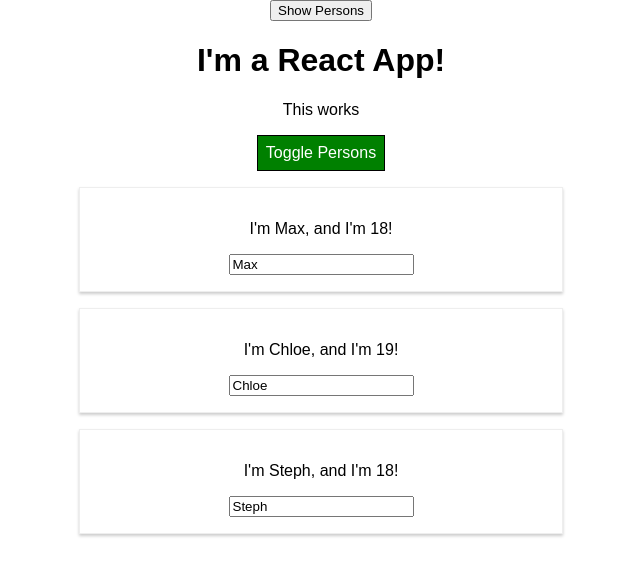
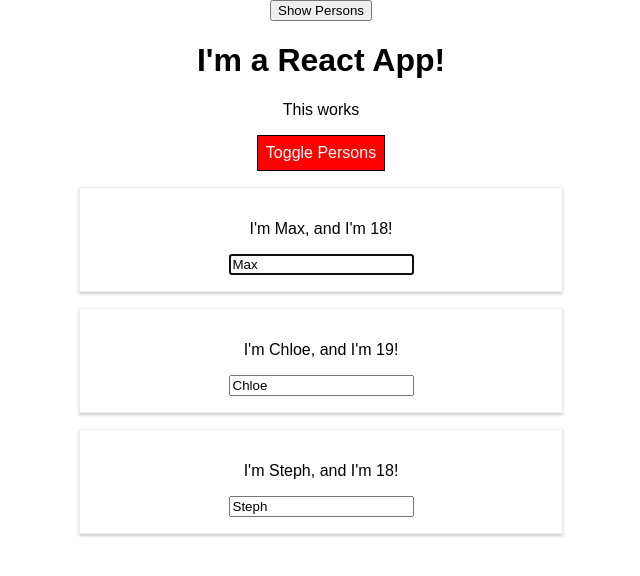
Before and after one commit to rudha/react-guide, a React app: page / in a window 1280 px wide. Both pictures are taken after a click on the button "Show Persons". Shown: the top 576 px of the page, without its empty margins (319-959 px from the left). Built offline with nearby package versions, Linux system fonts and the light colour scheme.

Commit message:
Wrapped up the components module.

```diff
--- a/package.json
+++ b/package.json
@@ -31,6 +31,7 @@
     "postcss-flexbugs-fixes": "3.2.0",
     "postcss-loader": "2.0.8",
     "promise": "8.0.1",
+    "prop-types": "^15.6.1",
     "raf": "3.4.0",
     "react": "^16.2.0",
     "react-dev-utils": "^5.0.0",
--- a/src/components/Cockpit/Cockpit.css
+++ b/src/components/Cockpit/Cockpit.css
@@ -6,7 +6,7 @@
 	font-weight: bold;
 }
 
-.Cockpit button {
+.Button {
 	background-color: green;
 	color: white;
 	font: inherit;
@@ -15,16 +15,16 @@
 	cursor: pointer;
 }
 
-.Cockpit button:hover {
+.Button:hover {
 	background-color: lightgreen;
 	color: black;
 }
 
-.Cockpit button.Red {
+.Button.Red {
 	background-color: red;
 }
 
-.Cockpit button.Red:hover {
+.Button.Red:hover {
 	background-color: salmon;
 	color: black;
 }
--- a/src/components/Cockpit/Cockpit.js
+++ b/src/components/Cockpit/Cockpit.js
@@ -1,28 +1,29 @@
-import React from 'react';
+import React, {Fragment} from 'react';
 import classes from './Cockpit.css';
+//import Aux from '../../hoc/Aux';
 
 const cockpit = (props) => {
-	let buttonClass = '';
+	const assignedClasses = [];
+	let buttonClass = classes.Button;
 	if (props.showPersons) {
-		buttonClass = classes.Red;
+		buttonClass = [classes.Button, classes.Red].join(' ');
 	}
 
-	const buttonClasses = [];
-    if (props.persons.length <= 2) {
-      buttonClasses.push(classes.red);
-    }
-    if (props.persons.length <= 1) {
-      buttonClasses.push(classes.bold);
-    }
+  if (props.persons.length <= 2) {
+    assignedClasses.push(classes.red);
+  }
+  if (props.persons.length <= 1) {
+    assignedClasses.push(classes.bold);
+  }
 
 	return (
-		<div className={classes.Cockpit} >
+		<Fragment>
 			<h1>I'm a React App!</h1>
-        	<p className={buttonClasses.join(' ')} >This works</p>
+        	<p className={assignedClasses.join(' ')} >This works</p>
         	<button
     			className={buttonClass}
     			onClick={props.click}>Toggle Persons</button>
-		</div>
+		</Fragment>
 	);
 };
 
--- a/src/components/Persons/Person/Person.js
+++ b/src/components/Persons/Person/Person.js
@@ -1,5 +1,8 @@
-import React, {Component} from 'react';
-import classes from './Person.css'
+import React, {Component, Fragment} from 'react';
+import PropTypes from 'prop-types';
+
+import classes from './Person.css';
+import withClass from '../../../hoc/withClass';
 
 class Person extends Component {
 	constructor(props) {
@@ -13,6 +16,9 @@ class Person extends Component {
 
 	componentDidMount() {
 		console.log('[Person.js] Inside componentDidMount()');
+		if (this.props.position === 0) {
+			this.inputElement.focus();
+		}
 	}
 
 	componentWillUnmount() {
@@ -23,13 +29,30 @@ class Person extends Component {
 	render () {
 		console.log('[Person.js] Inside render()');
 		return (
-			<div className={classes.Person} >
+			<Fragment>
 				<p onClick={this.props.click}>I'm {this.props.name}, and I'm {this.props.age}!</p>
 				<p>{this.props.children}</p>
-				<input type="text" onChange={this.props.changed} value={this.props.name} />
-			</div>
+				<input
+					ref={(inp) => { this.inputElement = inp }}
+					type="text"
+					onChange={this.props.changed}
+					value={this.props.name}
+				/>
+			</Fragment>
 		)
+		// return ([
+		// 	<p key="1" onClick={this.props.click}>I'm {this.props.name}, and I'm {this.props.age}!</p>,
+		// 	<p key="2" >{this.props.children}</p>,
+		// 	<input key="3" type="text" onChange={this.props.changed} value={this.props.name} />
+		// ])
 	}
 }
 
-export default Person;
+Person.propTypes = {
+	click: PropTypes.func,
+	name: PropTypes.string,
+	age: PropTypes.number,
+	changed: PropTypes.func
+};
+
+export default withClass(Person, classes.Person);
--- a/src/components/Persons/Persons.js
+++ b/src/components/Persons/Persons.js
@@ -39,6 +39,7 @@ class Persons extends PureComponent {
 		return this.props.persons.map((person, index) => {
 			return <Person
 			click={() => this.props.click(index)}
+			position={index}
 			name={person.name}
 			age={person.age}
 			key={person.id}
--- a/src/containers/App.js
+++ b/src/containers/App.js
@@ -1,7 +1,9 @@
-import React, { PureComponent } from 'react';
+import React, { PureComponent, Fragment } from 'react';
 import classes from './App.css';
 import Persons from '../components/Persons/Persons';
-import Cockpit from '../components/Cockpit/Cockpit'
+import Cockpit from '../components/Cockpit/Cockpit';
+
+import withClass from '../hoc/withClass';
 
 class App extends PureComponent {
   constructor(props) {
@@ -13,7 +15,8 @@ class App extends PureComponent {
         { id: 'adsf', name: 'Chloe', age: 19},
         { id: 'afds', name: 'Steph', age: 18}
       ],
-      showPersons: false
+      showPersons: false,
+      toggleClicked: 0
     };
   }
 
@@ -74,7 +77,12 @@ class App extends PureComponent {
 
   togglePersonsHandler = () => {
     const doesShow = this.state.showPersons;
-    this.setState({showPersons: !doesShow});
+    this.setState( (prevState, props) => {
+      return {
+        showPersons: !doesShow,
+        toggleClicked: prevState.toggleClicked + 1
+      }
+    });
   }
 
   render() {
@@ -90,17 +98,17 @@ class App extends PureComponent {
     }
 
     return (
-      <div className={classes.App}>
+      <Fragment>
         <button onClick={() => {this.setState({showPersons: true})}} >Show Persons</button>
         <Cockpit
-        showPersons={this.showPersons}
+        showPersons={this.state.showPersons}
         persons={this.state.persons}
         click={this.togglePersonsHandler}
         />
         {persons}
-      </div>
+     </Fragment>
     );
   }
 }
 
-export default App;
+export default withClass(App, classes.App);
--- /dev/null
+++ b/src/hoc/Aux.js
@@ -0,0 +1,3 @@
+const aux = (props) => props.children;
+
+export default aux;
--- /dev/null
+++ b/src/hoc/withClass.js
@@ -0,0 +1,23 @@
+import React, {Component} from 'react';
+
+// const withClass = (WrappedComponent, className) => {
+// 	return (props) => (
+// 		<div className={className}>
+// 			<WrappedComponent {...props} />
+// 		</div>
+// 	)
+// }
+
+const withClass = (WrappedComponent, className) => {
+	return class extends Component {
+		render () {
+			return (
+				<div className={className}>
+					<WrappedComponent {...this.props} />
+				</div>
+			)
+		}
+	}
+}
+
+export default withClass;
```
